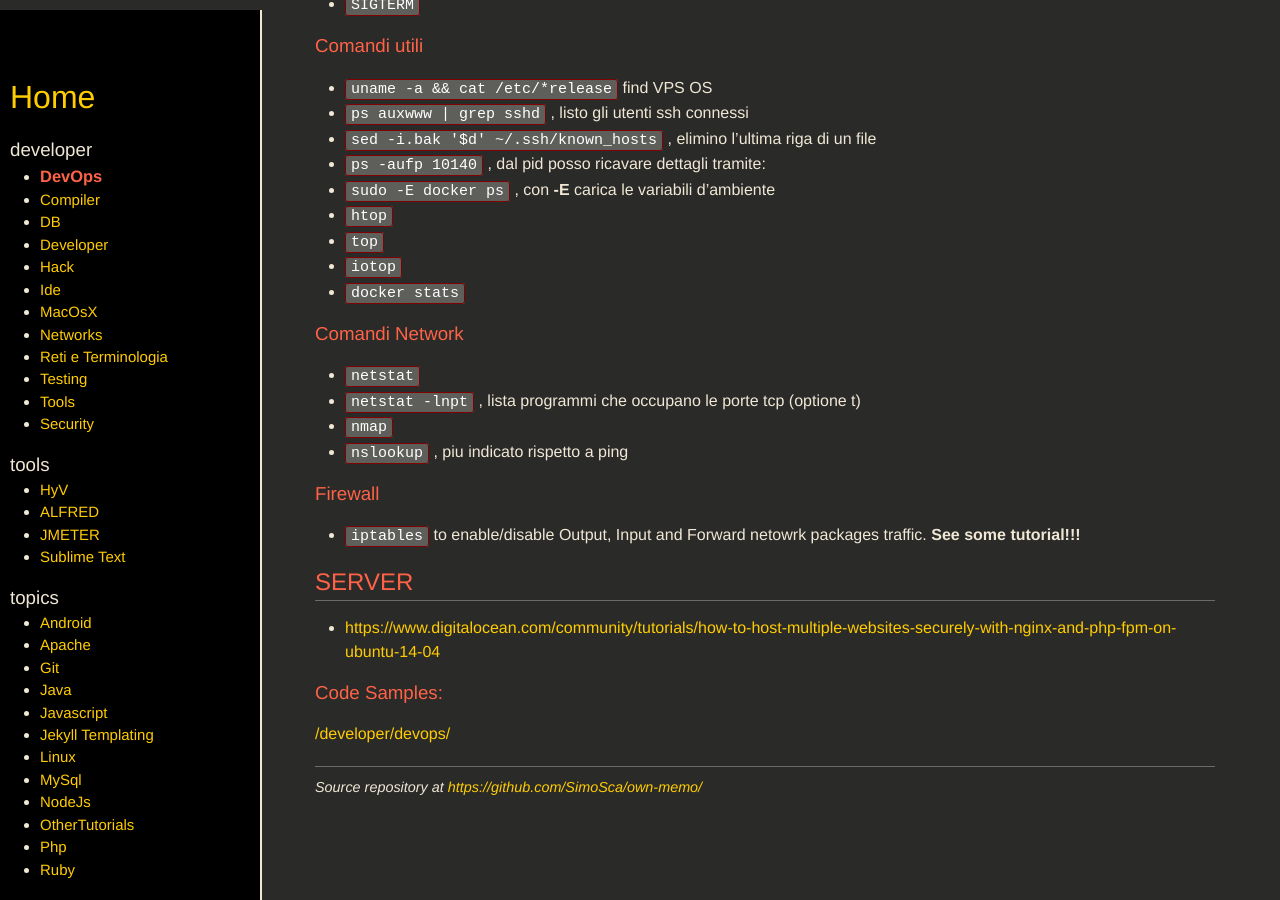
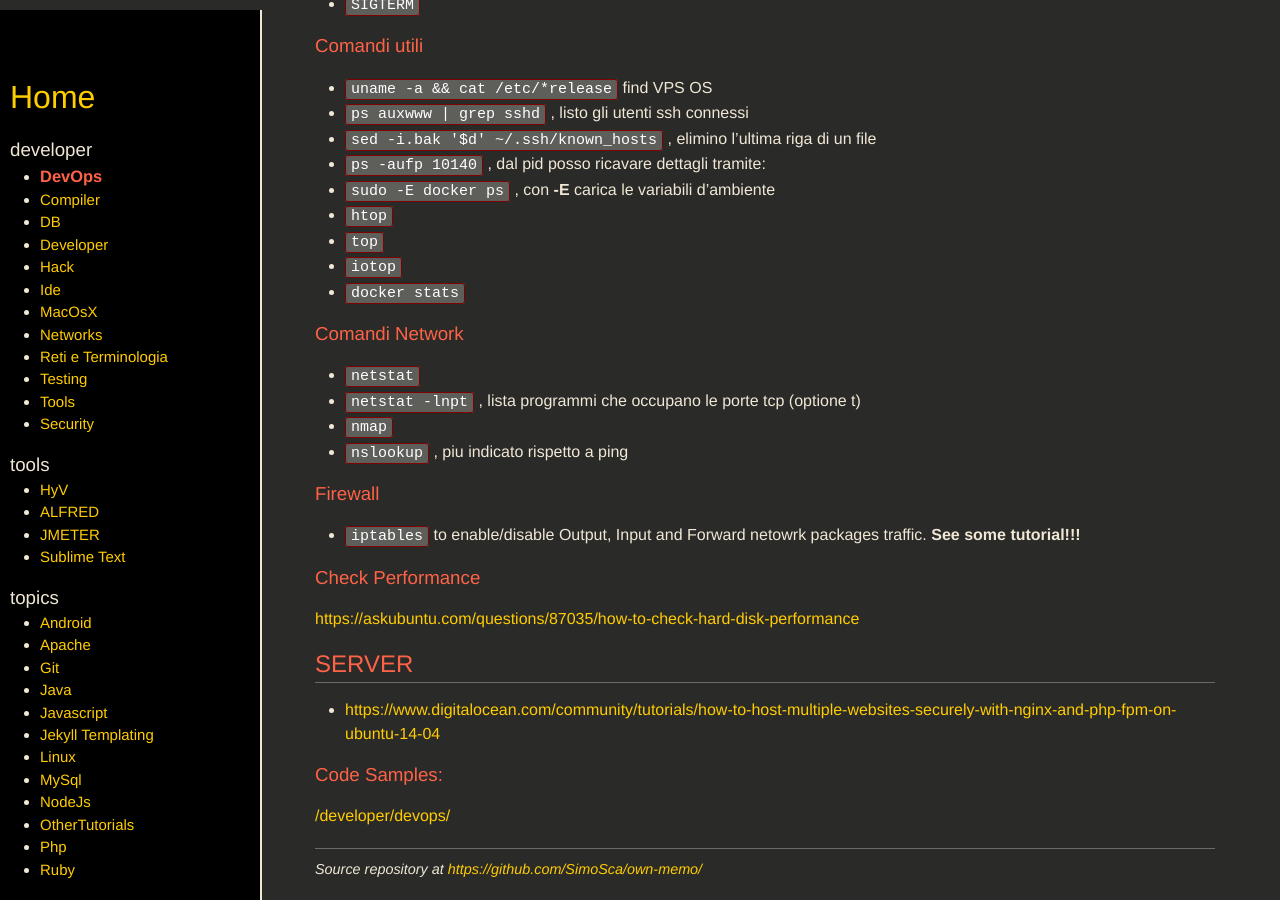
Before and after one commit to SimoSca/own-memo, a Jekyll site: the page built from _pages/developer/DevOps.md, in a window 1280 px wide and 900 px high, scrolled down 1592 px. Built offline with Jekyll 4.4.1, drawn with Linux system fonts in a browser that asks for light colours; nearby versions of some CDN libraries.

Commit message:
[improved] added section to explain how check performance

```diff
--- a/_pages/developer/DevOps.md
+++ b/_pages/developer/DevOps.md
@@ -109,6 +109,13 @@ Cercare un tutorial.
 - `iptables` to enable/disable Output, Input and Forward netowrk packages traffic. **See some tutorial!!!**
 
 
+### Check Performance
+
+[https://askubuntu.com/questions/87035/how-to-check-hard-disk-performance
+](https://askubuntu.com/questions/87035/how-to-check-hard-disk-performance
+)
+
+
 SERVER
 ------
 
```
